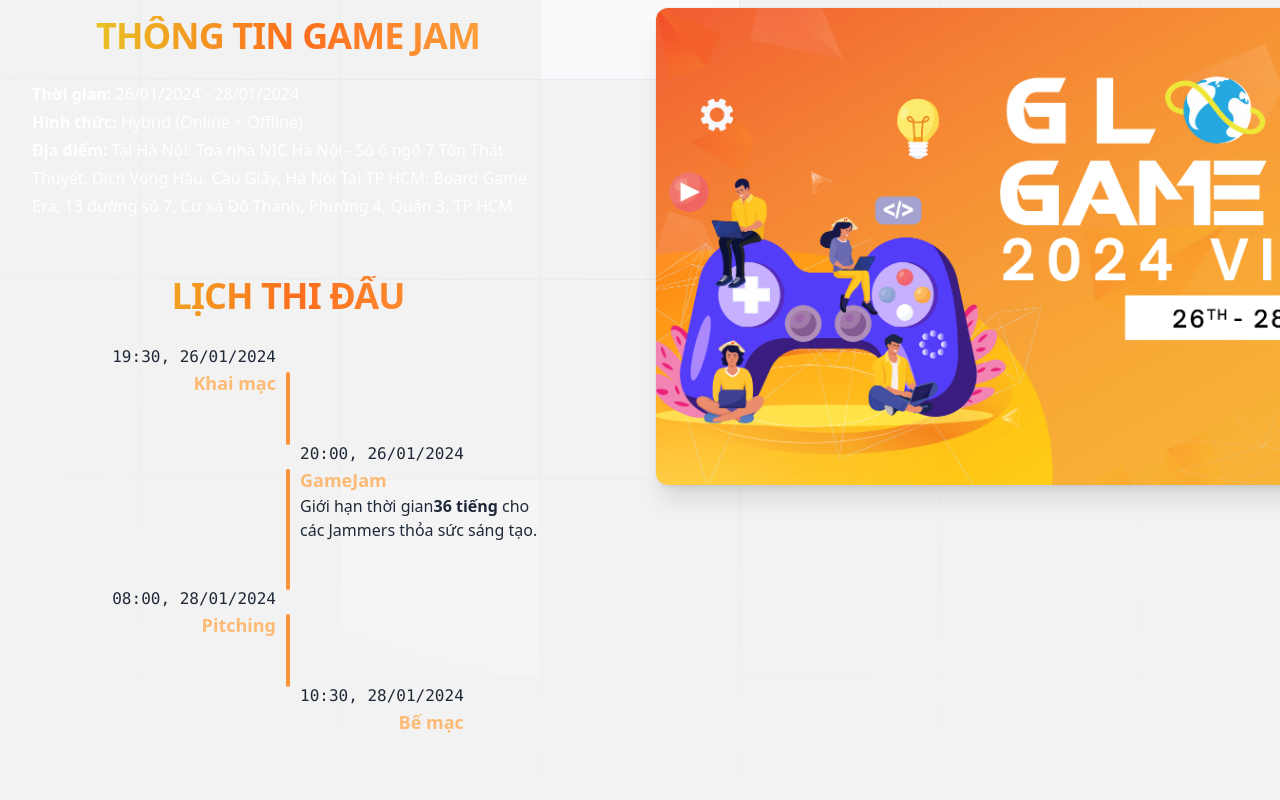
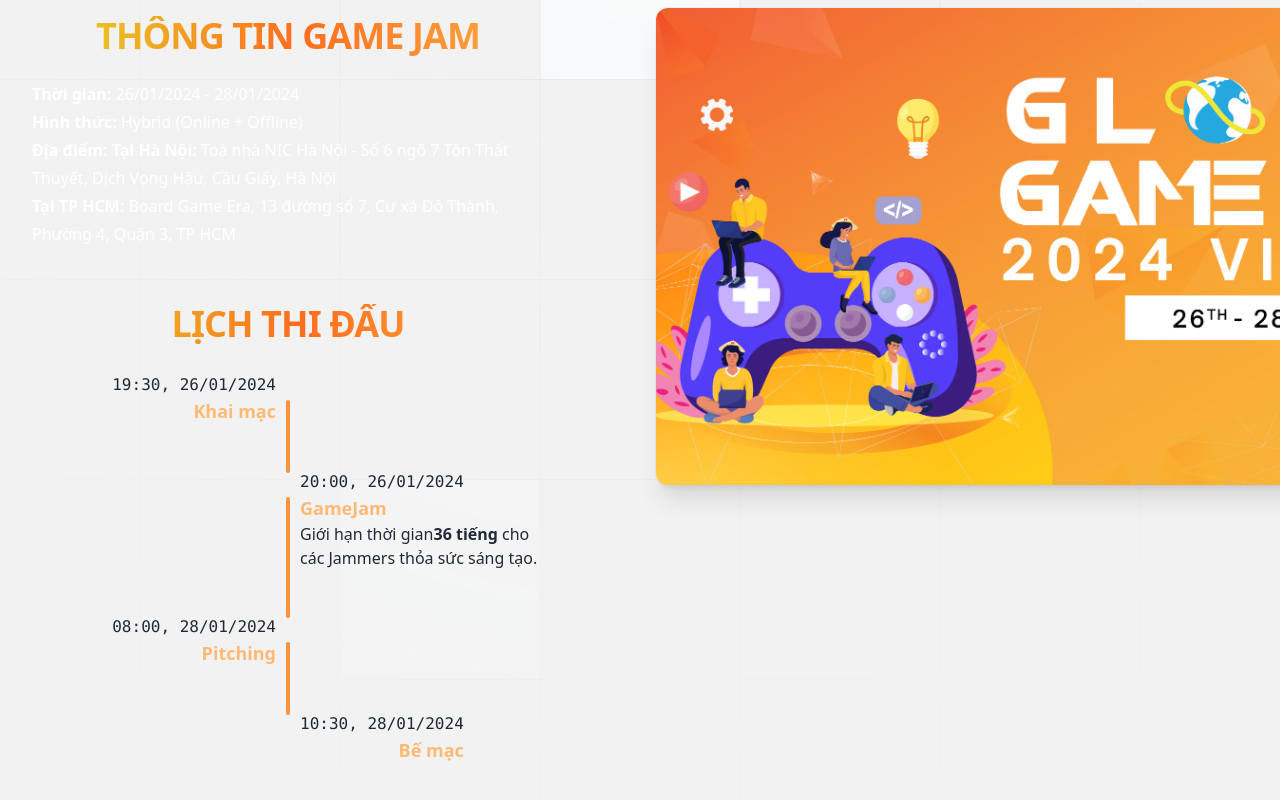
Before and after one commit to alaireselene/gamegeek-ggj-2024, a SvelteKit app: page / in a window 1280 px wide. Shown: the part 988-1788 px from the top of the page. Built offline with nearby package versions, Linux system fonts and the light colour scheme; some icons are missing; what tailwindcss-animated would draw is missing.

Commit message:
Update +page.svelte

```diff
--- a/src/routes/+page.svelte
+++ b/src/routes/+page.svelte
@@ -169,8 +169,10 @@
 							<p><strong>Hình thức:</strong> Hybrid (Online + Offline)</p>
 							<p>
 								<strong>Địa điểm:</strong>
-                                                               Tại Hà Nội: Toà nhà NIC Hà Nội - Số 6 ngõ 7 Tôn Thất Thuyết, Dịch Vọng Hậu, Cầu Giấy, Hà Nội
-                                                               Tại TP HCM: Board Game Era, 13 đường số 7, Cư xá Đô Thành, Phường 4, Quận 3, TP HCM
+                                                               <strong>Tại Hà Nội:</strong>  Toà nhà NIC Hà Nội - Số 6 ngõ 7 Tôn Thất Thuyết, Dịch Vọng Hậu, Cầu Giấy, Hà Nội
+                                                        </p>
+                                                        <p>
+                                                               <strong>Tại TP HCM:</strong>  Board Game Era, 13 đường số 7, Cư xá Đô Thành, Phường 4, Quận 3, TP HCM
 							</p>
 
 						</div>
```
